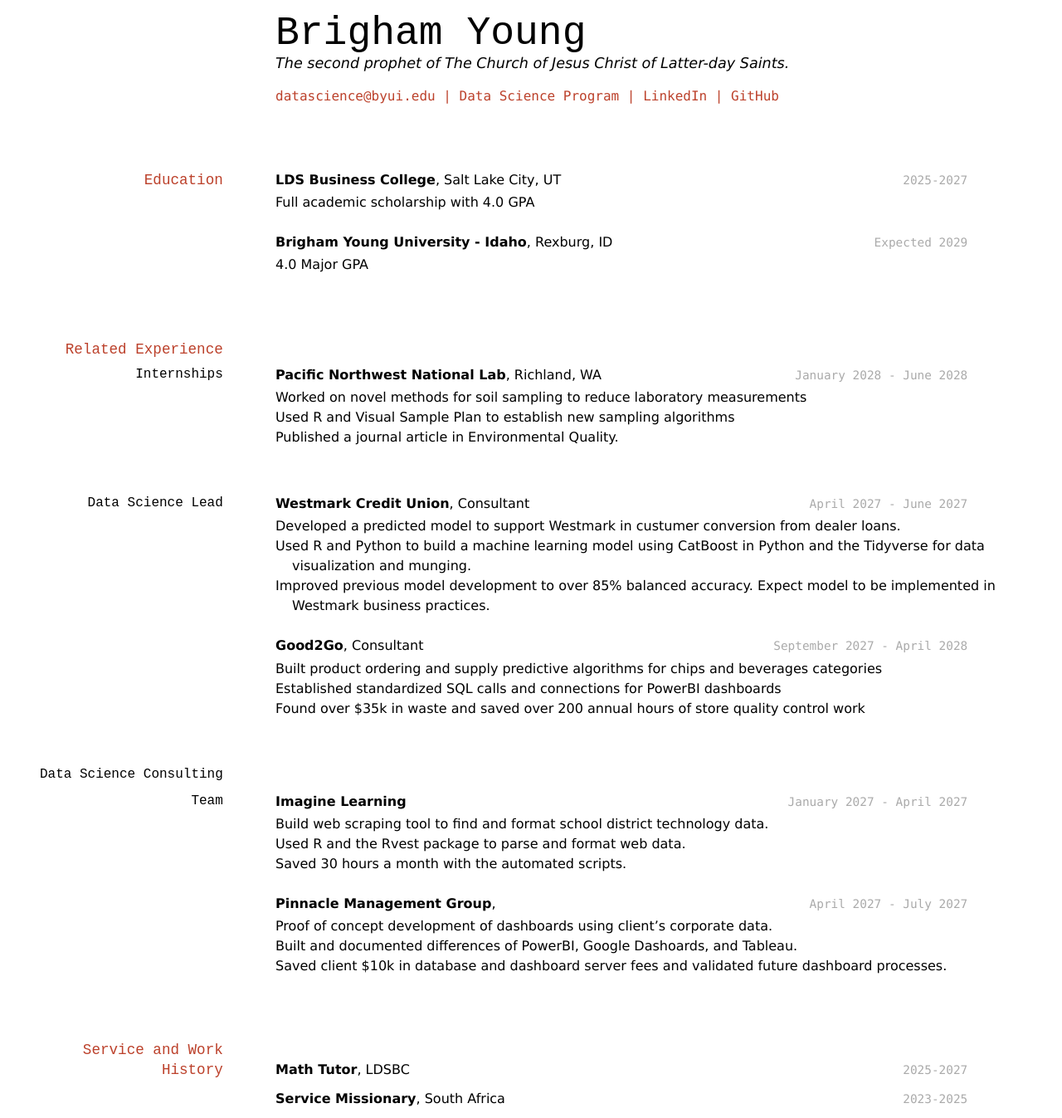
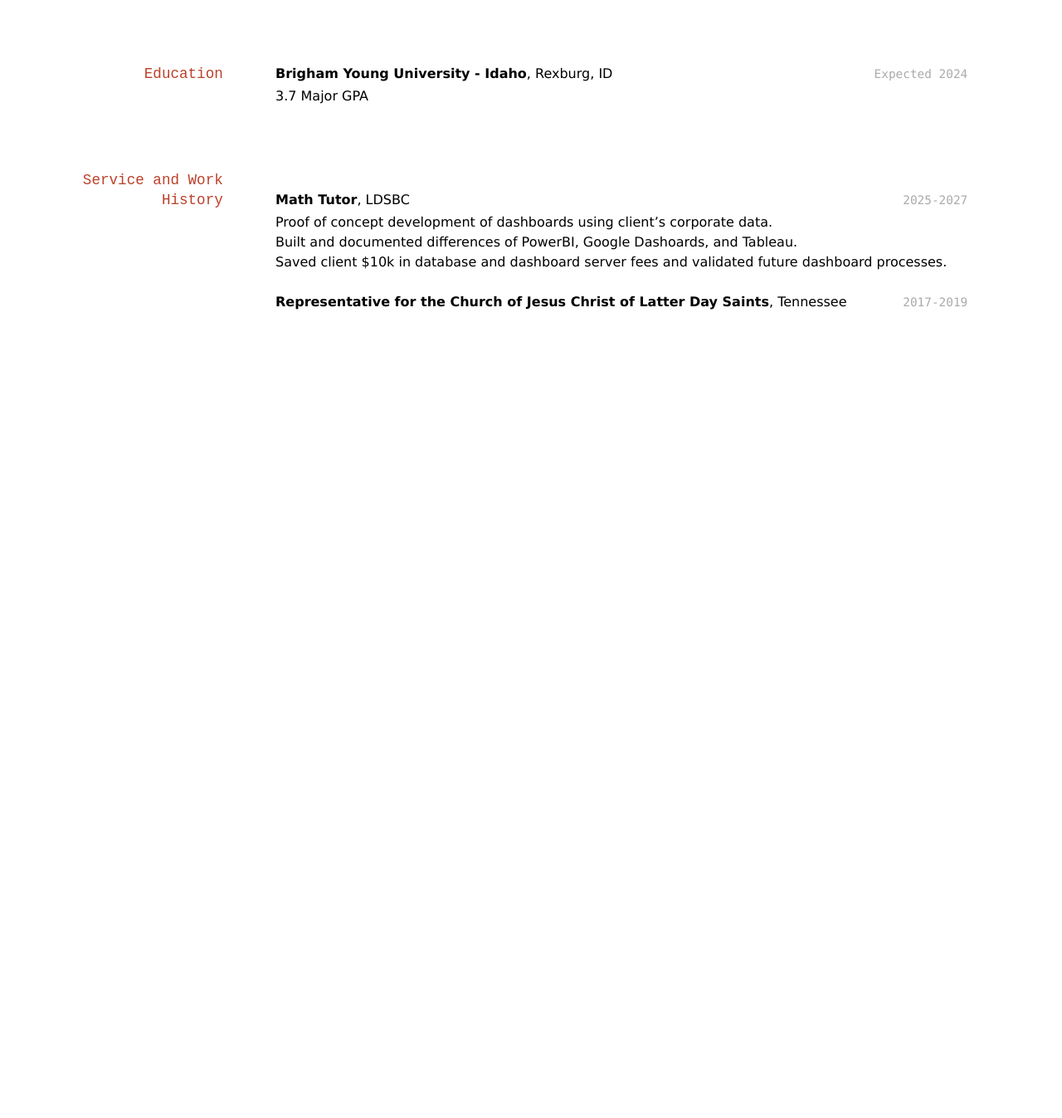
Before and after one commit to cvinyard98/cameronvResume, a Jekyll site: the page built from docs/index.md, in a window 1280 px wide. Shown: the whole page at 83% size. Built offline with Jekyll 4.4.1, drawn with Linux system fonts in a browser that asks for light colours; after the commit the page ends 900 px from its top, so only the background shows below that.

Commit message:
clear old data

```diff
--- a/docs/index.md
+++ b/docs/index.md
@@ -1,84 +1,27 @@
 ---
 layout: cv
-title: Brigham Young's Resume
+title: Cameron Vinyard
 ---
-# Brigham Young
-The second prophet of The Church of Jesus Christ of Latter-day Saints.
-
-<div id="webaddress">
-<a href="datascience@byui.edu">datascience@byui.edu</a>
-| <a href="https://byuidatascience.github.io/development.html">Data Science Program</a>
-| <a href="https://www.linkedin.com/groups/13537407/">LinkedIn</a>
-| <a href="https://github.com/byuids-resumes">GitHub</a>
-</div>
 
 <!-- https://www.monique.tech/the-art-of-markdown -->
 
 ## Education
 
-`2025-2027`
-__LDS Business College__, Salt Lake City, UT
-
-- Full academic scholarship with 4.0 GPA
-
-`Expected 2029`
+`Expected 2024`
 __Brigham Young University - Idaho__, Rexburg, ID
-
-- 4.0 Major GPA
-
-
-## Related Experience
-
-### Internships
-
-`January 2028 - June 2028`
-__Pacific Northwest National Lab__, Richland, WA
-
-- Worked on novel methods for soil sampling to reduce laboratory measurements
-- Used R and Visual Sample Plan to establish new sampling algorithms
-- Published a journal article in Environmental Quality.
-
-### Data Science Lead
-
-`April 2027 - June 2027`
-__Westmark Credit Union__, Consultant
-
-- Developed a predicted model to support Westmark in custumer conversion from dealer loans.
-- Used R and Python to build a machine learning model using CatBoost in Python and the Tidyverse for data visualization and munging.
-- Improved previous model development to over 85% balanced accuracy. Expect model to be implemented in Westmark business practices.
-
-`September 2027 - April 2028`
-__Good2Go__, Consultant
-
-- Built product ordering and supply predictive algorithms for chips and beverages categories
-- Established standardized SQL calls and connections for PowerBI dashboards
-- Found over $35k in waste and saved over 200 annual hours of store quality control work
-
-### Data Science Consulting Team
-
-`January 2027 - April 2027`
-__Imagine Learning__
-
-- Build web scraping tool to find and format school district technology data.
-- Used R and the Rvest package to parse and format web data.
-- Saved 30 hours a month with the automated scripts.
-
-`April 2027 - July 2027`
-__Pinnacle Management Group__,
-
-- Proof of concept development of dashboards using client's corporate data.
-- Built and documented differences of PowerBI, Google Dashoards, and Tableau.
-- Saved client $10k in database and dashboard server fees and validated future dashboard processes.
+- 3.7 Major GPA
 
 
 ## Service and Work History
 
 `2025-2027`
 __Math Tutor__, LDSBC
+- Proof of concept development of dashboards using client's corporate data.
+- Built and documented differences of PowerBI, Google Dashoards, and Tableau.
+- Saved client $10k in database and dashboard server fees and validated future dashboard processes.
 
-
-`2023-2025`
-__Service Missionary__, South Africa
+`2017-2019`
+__Representative for the Church of Jesus Christ of Latter Day Saints__, Tennessee
 
 
 
```
